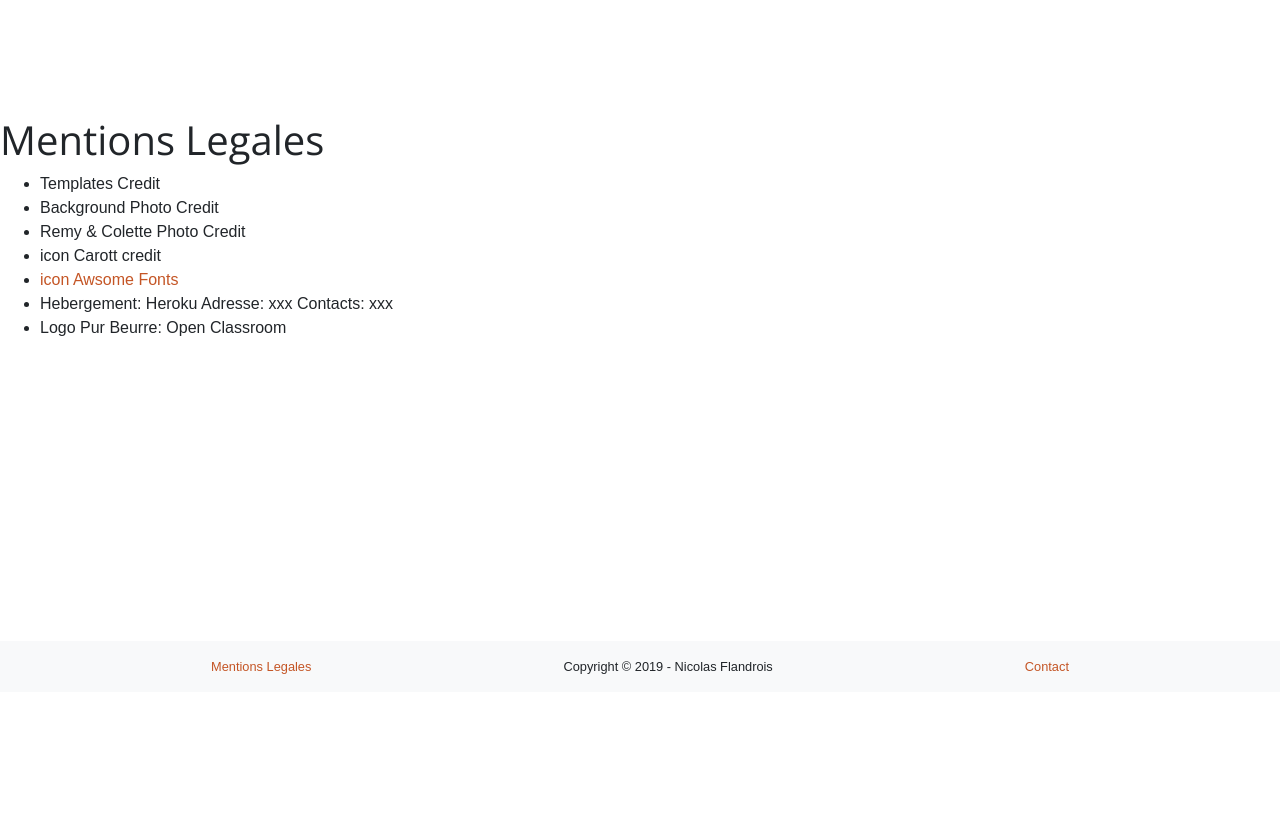
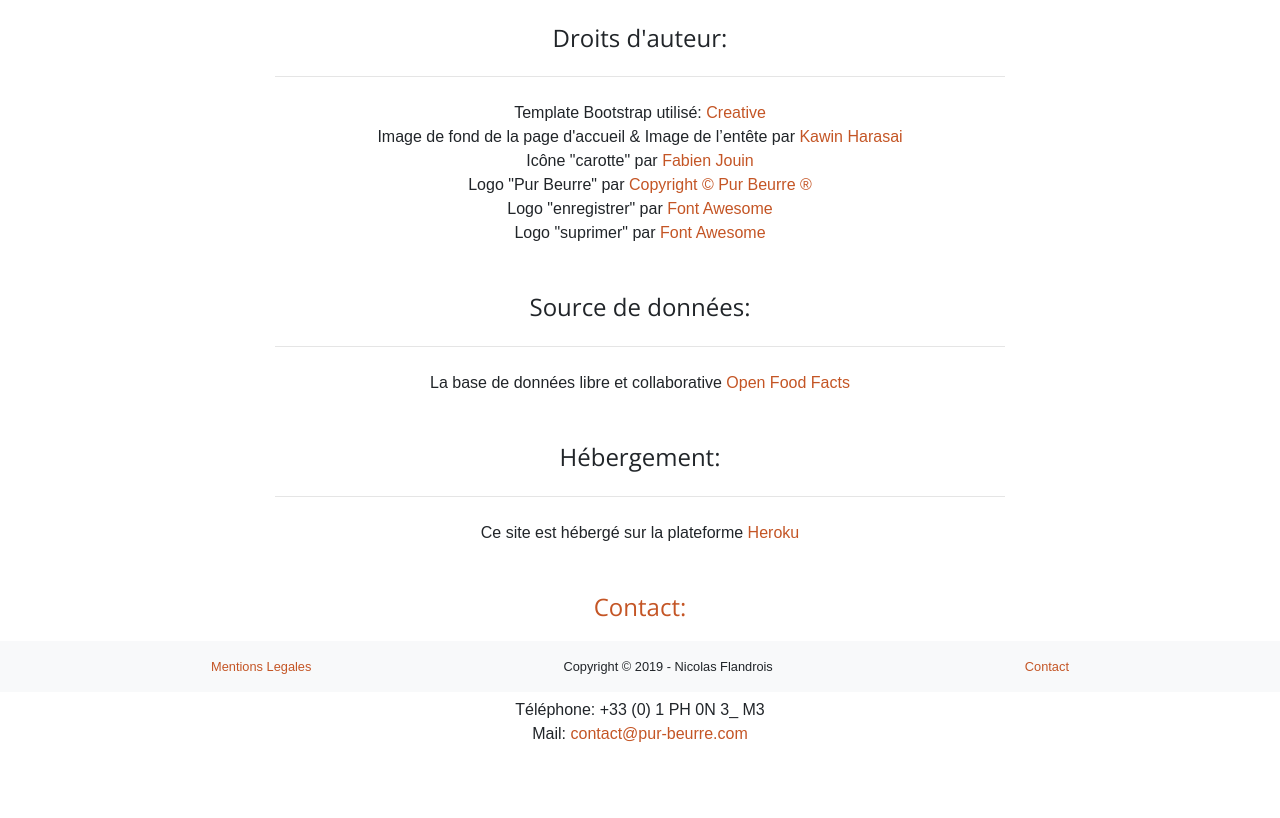
Before and after one commit to NicolasFlandrois/Pur-Beurre, a Django app: page /legal/ in a window 1280 px wide. Shown: the part 108-926 px from the top of the page. Before the commit the page ends 782 px from the top, so only its background shows below. Run offline with Django 3.2, Linux system fonts and the light colour scheme; some libraries are stand-ins or nearby versions; some web fonts are replaced.

Commit message:
Updated Legal Page

```diff
--- a/home/templates/home/legal.html
+++ b/home/templates/home/legal.html
@@ -3,33 +3,103 @@
 {% block content %}
 
   <!-- Do no remove - Ensure dialogue not hidden by Header's Navbar -->
-  <p class="col d-flex invisible" style="margin-bottom: 200px"> This Paragraph ensure the bottom of the conversation isn't hidden by the Footer.</p>
+  <p class="col d-flex invisible" style="margin-bottom: 50px"> This Paragraph ensure the bottom of the conversation isn't hidden by the Footer.</p>
   <!-- Do no remove - Ensure dialogue not hidden by Header's Navbar -->
 
-    <h1>Mentions Legales</h1>
-    <ul>
-        <li>
-            Templates Credit
-        </li>
-        <li>
-            Background Photo Credit
-        </li>
-        <li>
-            Remy & Colette Photo Credit
-        </li>
-        <li>
-            icon Carott credit
-        </li>
-        <li>
-            <a href="">icon Awsome Fonts</a>
-        </li>
-        <li>
-            Hebergement: Heroku
-            Adresse: xxx
-            Contacts: xxx
-        </li>
-        <li>
-            Logo Pur Beurre: Open Classroom
-        </li>
-    </ul>
-{% endblock content %}
+<section class="bg-title text-white">
+        <div class="container text-center box">
+            <p>
+                <h3 class="mb-4">Mentions légales</h3>
+            </p>
+        </div>
+</section>
+
+<section>
+        <div class="container">
+            <div class="row">
+                <div class="col-lg-8 mx-auto text-center">
+                    <h4 class="section-heading">Droits d'auteur:</h4>
+                    <hr class="my-4">
+                    <p class="mb-5">
+                        Template Bootstrap utilisé:
+                        <a href="https://startbootstrap.com/template-overviews/creative/" title="Template Bootstrap" target="_blank">
+                            Creative
+                        </a>
+                        <br>
+
+                        Image de fond de la page d'accueil & Image de l’entête par
+                        <a href="https://unsplash.com/photos/k60JspcBwKE" target="_blank">
+                            Kawin Harasai
+                        </a>
+                        <br>
+
+                        Icône "carotte" par
+                        <a href="https://thenounproject.com/term/carrot/29691/" target="_blank">
+                            Fabien Jouin
+                        </a>
+                        <br>
+
+                        Logo "Pur Beurre" par
+                        <a href="https://company-82435.frontify.com/d/6Yy9WFJdtp8j/pur-beurre-style-guide#/elements-basiques/marque-et-logo" target="_blank">
+                            Copyright &copy; Pur Beurre &reg;
+                        </a>
+                        <br>
+
+                        Logo "enregistrer" par
+                        <a href="https://fontawesome.com/icons/save?style=regular" target="_blank">
+                            Font Awesome
+                        </a>
+                        <br>
+
+                        Logo "suprimer" par
+                        <a href="https://fontawesome.com/icons/trash-alt?style=regular" target="_blank">
+                            Font Awesome
+                        </a>
+                        <br>
+                    </p>
+                </div>
+
+                <div class="col-lg-8 mx-auto text-center">
+                    <h4 class="section-heading">Source de données:</h4>
+                    <hr class="my-4">
+                    <p class="mb-5">
+                        La base de données libre et collaborative
+                        <a href="https://fr.openfoodfacts.org/" target="_blank">
+                            Open Food Facts
+                        </a>
+                        <br>
+                    </p>
+                </div>
+
+                <div class="col-lg-8 mx-auto text-center">
+                    <h4 class="section-heading">Hébergement:</h4>
+                    <hr class="my-4">
+                    <p class="mb-5">
+                        Ce site est hébergé sur la plateforme
+                        <a href="https://www.heroku.com/" target="_blank">
+                            Heroku
+                        </a>
+                        <br>
+                    </p>
+                </div>
+
+                <div class="col-lg-8 mx-auto text-center">
+                    <h4 class="section-heading"><a href="{% url 'home' %}?#contact">Contact:</a></h4>
+                    <hr class="my-4">
+                    <h6>Pur Beurre &reg; </h6>
+                    <p class="mb-5">
+                        Téléphone: +33 (0) 1 PH 0N 3_ M3 <br>
+                        Mail:
+                        <a href="mailto:contact@pur-beurre.com" target="_blank">contact@pur-beurre.com</a>
+                    </p>
+                </div>
+            </div>
+        </div>
+    </section>
+
+
+  <!-- Do no remove - Ensure dialogue not hidden by Header's Navbar -->
+  <p class="col d-flex invisible" style="margin-bottom: 50px"> This Paragraph ensure the bottom of the conversation isn't hidden by the Footer.</p>
+  <!-- Do no remove - Ensure dialogue not hidden by Header's Navbar -->
+
+{% endblock %}
```
